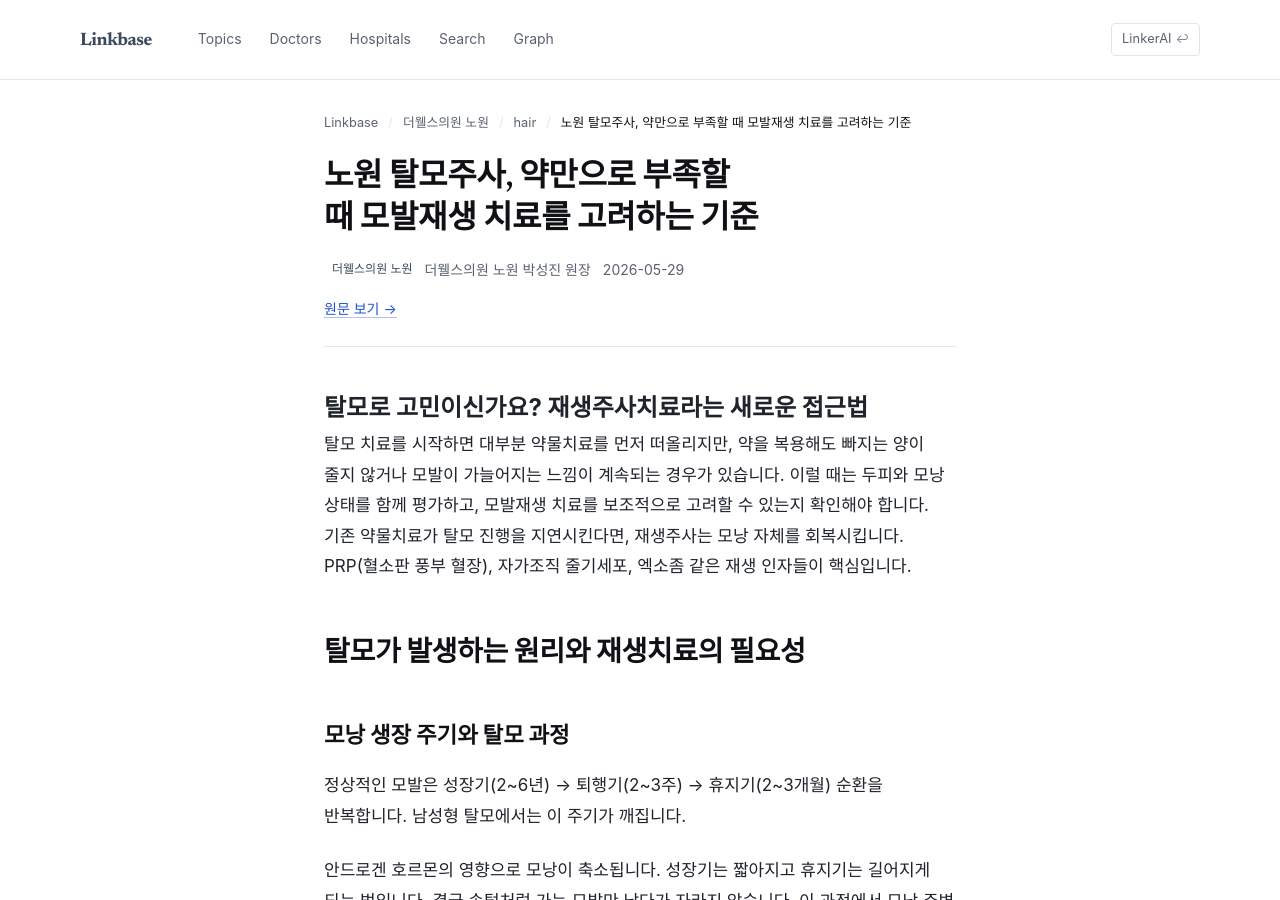
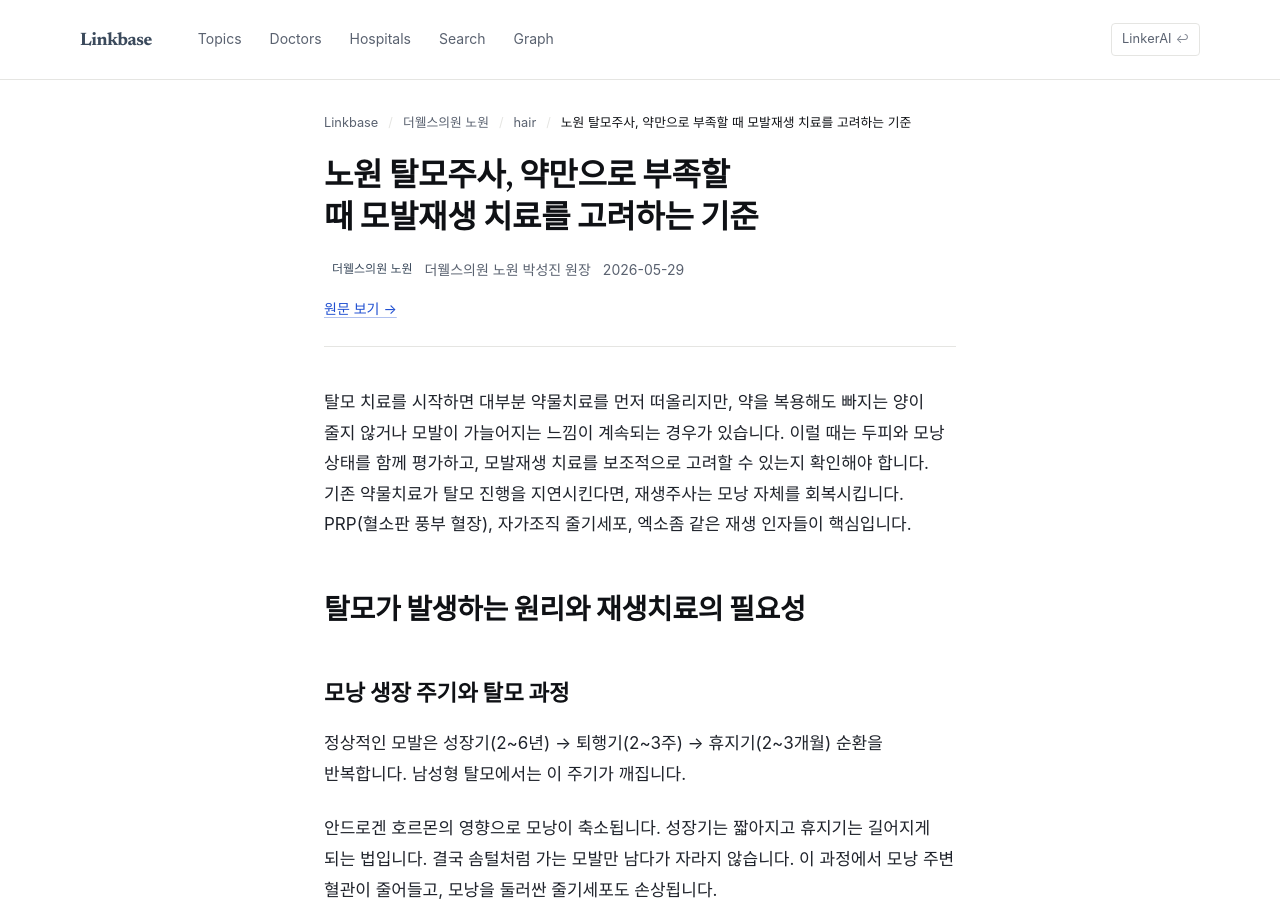
Before and after one commit to feelharmony/linkare-medical-knowledge, a Jekyll site: the page built from content/thr/ko/hair/hair-loss-regeneration-injection-treatment.md, in a window 1280 px wide and 900 px high. Built offline with Jekyll 4.4.1, drawn with Linux system fonts in a browser that asks for light colours; some web fonts are replaced.

Commit message:
update: 노원 탈모주사, 약만으로 부족할 때 모발재생 치료를 고려하는 기준

```diff
--- a/content/thr/ko/hair/hair-loss-regeneration-injection-treatment.md
+++ b/content/thr/ko/hair/hair-loss-regeneration-injection-treatment.md
@@ -15,8 +15,6 @@ tags: ["탈모", "재생주사", "PRP", "줄기세포", "모낭재생"]
 condition: hair-thinning
 description: "탈모 치료는 약물만으로 충분하지 않은 경우 두피와 모낭 상태를 함께 평가해야 합니다. 모발재생주사를 고려할 수 있는 상황과 치료 전 확인할 점을 설명합니다."
 ---
-
-# 탈모로 고민이신가요? 재생주사치료라는 새로운 접근법
 
 탈모 치료를 시작하면 대부분 약물치료를 먼저 떠올리지만, 약을 복용해도 빠지는 양이 줄지 않거나 모발이 가늘어지는 느낌이 계속되는 경우가 있습니다. 이럴 때는 두피와 모낭 상태를 함께 평가하고, 모발재생 치료를 보조적으로 고려할 수 있는지 확인해야 합니다.
 기존 약물치료가 탈모 진행을 지연시킨다면, 재생주사는 모낭 자체를 회복시킵니다. PRP(혈소판 풍부 혈장), 자가조직 줄기세포, 엑소좀 같은 재생 인자들이 핵심입니다.
```
